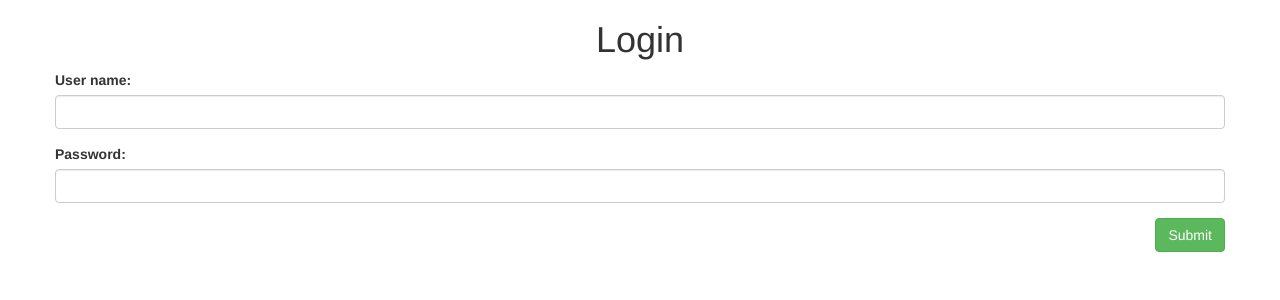
After one commit to urchinsec/param-ninja, a Flask app: page /login in a window 1280 px wide. The commit adds this page. Shown: the top 300 px of the page. Run offline with Flask 2, Linux system fonts and the light colour scheme; some libraries are stand-ins or nearby versions.

Commit message:
Add login page

```diff
--- /dev/null
+++ b/auth.py
@@ -0,0 +1,37 @@
+from flask import Blueprint,  render_template, redirect, url_for, request, flash
+from flask_login import login_user, login_required, logout_user
+from werkzeug.security import generate_password_hash, check_password_hash
+from models import User
+from starter import db
+
+auth = Blueprint('auth', __name__)
+
+@auth.route('/login')
+def login():
+    return render_template('login.html')
+
+
+@auth.route('/login', methods=['POST'])
+def login_post():
+     # login code goes here
+    email = request.form.get('email')
+    password = request.form.get('password')
+
+    user = User.query.filter_by(email=email).first()
+
+    # check if the user actually exists
+    # take the user-supplied password, hash it, and compare it to the hashed password in the database
+    if not user or not check_password_hash(user.password, password):
+        flash('Please check your login details and try again.')
+        return redirect(url_for('auth.login')) # if the user doesn't exist or password is wrong, reload the page
+
+    # if the above check passes, then we know the user has the right credentials
+    login_user(user)
+    return redirect(url_for('main.index'))
+
+
+@auth.route('/logout')
+@login_required
+def logout():
+    logout_user()
+    return redirect(url_for('main.index'))
--- /dev/null
+++ b/starter.py
@@ -0,0 +1,40 @@
+from flask import Flask
+from flask_sqlalchemy import SQLAlchemy
+from flask_bootstrap import Bootstrap
+from flask_login import LoginManager
+
+# init SQLAlchemy so we can use it later in our models
+db = SQLAlchemy()
+
+if __name__ == "__main__":
+    app = Flask(__name__)
+
+    Bootstrap(app)
+
+    app.config.from_pyfile('config')
+
+    db.init_app(app)
+
+    # Login manager
+    login_manager = LoginManager()
+    login_manager.login_view = 'auth.login'
+    login_manager.init_app(app)
+
+    from models import User
+    @login_manager.user_loader
+    def load_user(user_id):
+        # since the user_id is just the primary key of our user table, use it in the query for the user
+        return User.query.get(int(user_id))
+
+    # Routes
+    # blueprint for auth routes in our app
+    from auth import auth as auth_blueprint
+    app.register_blueprint(auth_blueprint)
+
+    # blueprint for non-auth parts of app
+    from main import main as main_blueprint
+    app.register_blueprint(main_blueprint)
+
+    app.debug = True
+
+    app.run(host='localhost')
--- /dev/null
+++ b/templates/login.html
@@ -0,0 +1,39 @@
+{% extends "bootstrap/base.html" %}
+{% block title %}API NINJA - Login{% endblock %}
+
+{% block content %}
+  <h1 class="text-center">Login</h1>
+  <div class="container">
+    <div class="row">
+      <div class="col-12">
+        {% with messages = get_flashed_messages() %}
+          {% if messages %}
+            <div class="alert alert-danger alert-dismissible show text-center" role="alert">
+              {{ messages[0] }}
+              <button type="button" class="close" data-dismiss="alert" aria-label="Close">
+                <span aria-hidden="true">&times;</span>
+              </button>
+            </div>
+          {% endif %}
+        {% endwith %}
+      </div>
+    </div>
+    <div class="row">
+      <form class="form" action="login" method="post">
+        <div class="form-group">
+          <label>User name:</label>
+          <input class="form-control" type="text" name="email">
+        </div>
+
+        <div class="form-group">
+          <label>Password:</label>
+          <input class="form-control" type="password" name="password">
+        </div>
+
+        <div class="pull-right">
+          <button class="btn btn-success" onclick="submit()">Submit</button>
+        </div>
+      </form>
+    </div>
+  </container>
+{% endblock %}
```
Also changed, not shown: api_ninja.py (deleted, +0 -19 lines), main.py (added, +18 -0 lines), models.py (added, +8 -0 lines), templates/index.html (+19 -7 lines), user.py (added, +15 -0 lines), db.sqlite (added), 1 other file.
